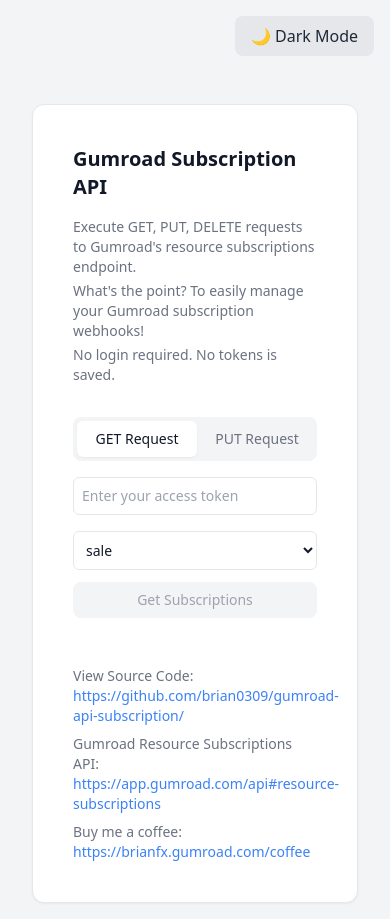
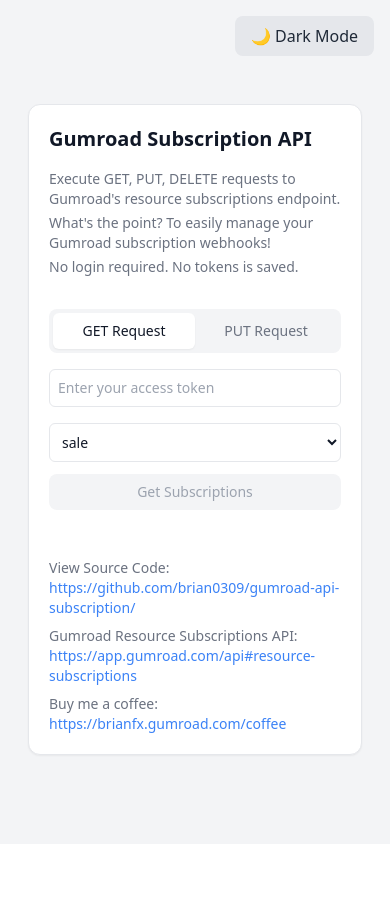
Before and after one commit to brian0309/gumroad-api-subscription, a React (Vite) app: page / in a window 390 px wide. After the commit the page ends 844 px from the top, so only its background shows below. Built offline with nearby package versions, Linux system fonts and the light colour scheme.

Commit message:
Adjusted padding for mobile

```diff
--- a/src/components/GumroadApiUI.jsx
+++ b/src/components/GumroadApiUI.jsx
@@ -99,8 +99,8 @@
   return (
     <div className="space-y-4">
       <Toast />
-      <div className="w-full max-w-3xl mx-auto px-4 sm:px-6 py-4 sm:py-8 transition-colors duration-200">
-        <Card className="p-4 sm:p-6 bg-white dark:bg-gray-800 shadow-lg rounded-lg">
+      <div className="w-full max-w-xl mx-auto px-3 sm:px-1 py-4 sm:py-8 transition-colors duration-200">
+        <Card className="p-3 sm:p-3 bg-white dark:bg-gray-800 shadow-lg rounded-lg">
           <div className="space-y-4 sm:space-y-6">
             <div>
               <h1 className="text-xl sm:text-2xl font-bold text-gray-900 dark:text-white mb-4">Gumroad Subscription API</h1>
--- a/src/components/ui/Card.jsx
+++ b/src/components/ui/Card.jsx
@@ -1,7 +1,7 @@
 export default function Card({ children, title, description, className = "" }) {
   return (
     <div className={`bg-white dark:bg-gray-800 rounded-xl shadow-sm dark:shadow-lg border border-gray-200 dark:border-gray-700/50 ${className}`}>
-      <div className="p-6">
+      <div className="p-2 md:p-6 sm:p-1">
         {(title || description) && (
           <div className="space-y-1 mb-6">
             {title && <h2 className="text-xl font-semibold text-gray-900 dark:text-white tracking-tight">{title}</h2>}
```
